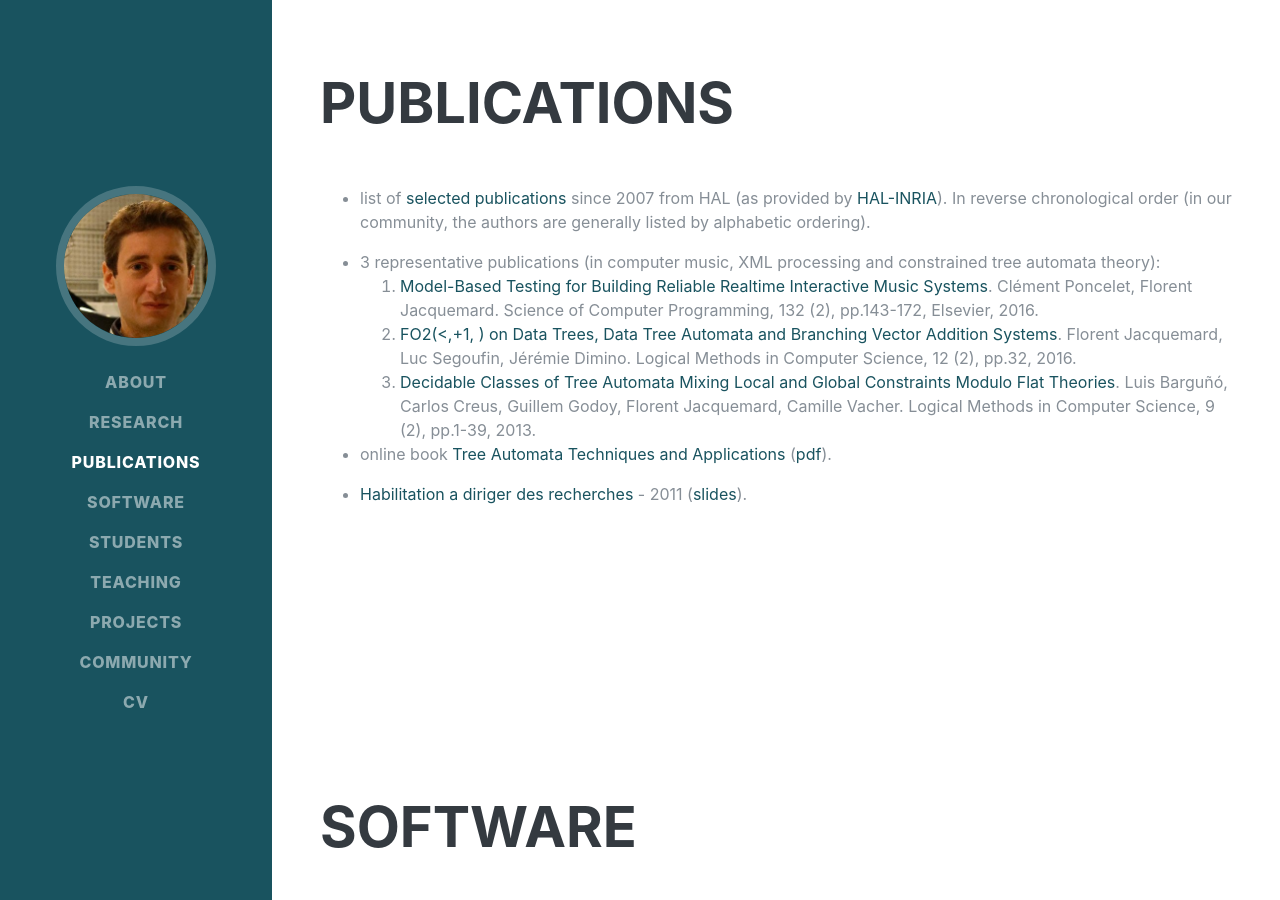
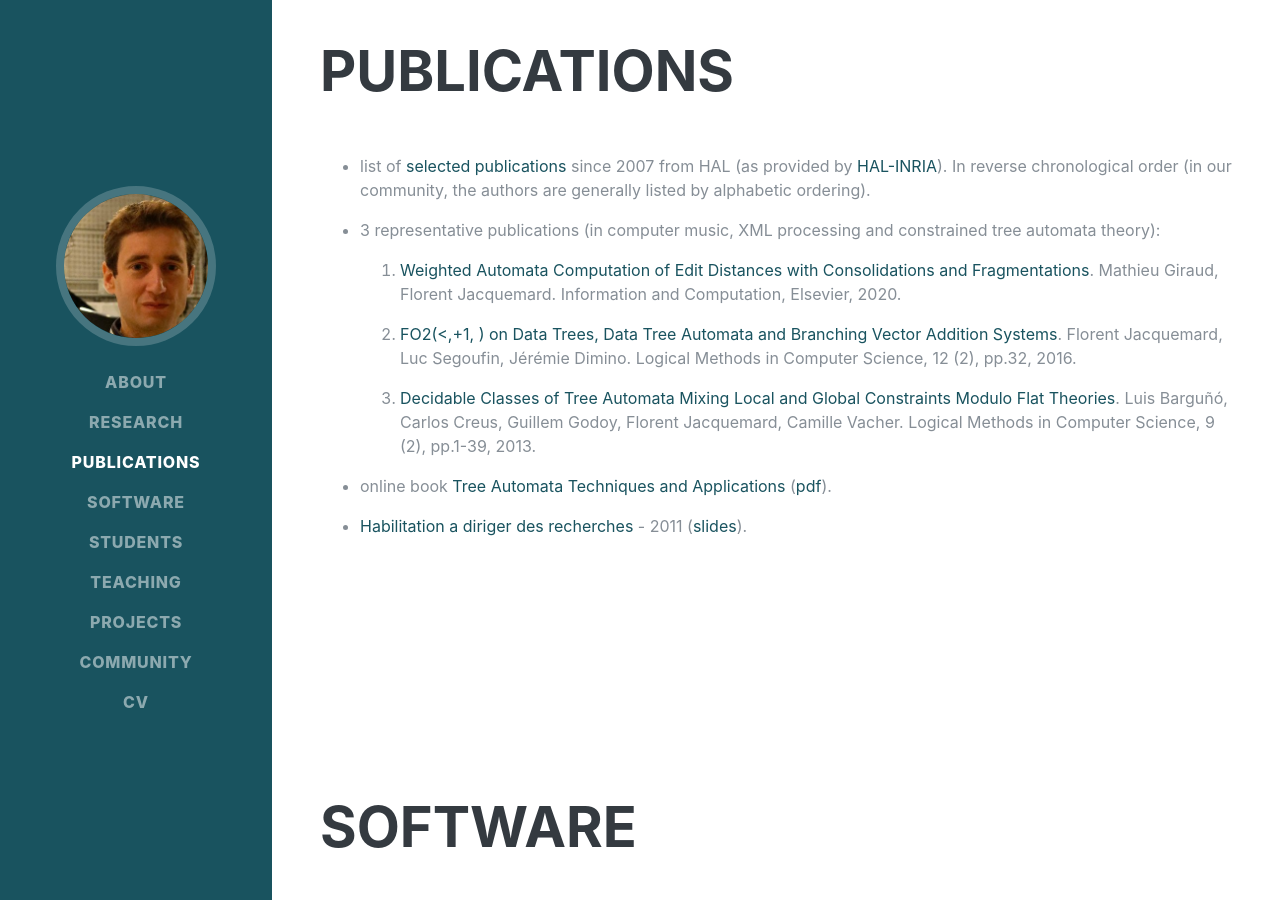
Before and after one commit to florento/florent-jacquemard.github.io, a Jekyll site: the page built from index.html, in a window 1280 px wide and 900 px high, scrolled down 1974 px. Built offline with Jekyll 4.4.1, drawn with Linux system fonts in a browser that asks for light colours; nearby versions of some CDN libraries; some web fonts are replaced.

Commit message:
liste sign. publis (MS-automata)

```diff
--- a/_publications/publications.md
+++ b/_publications/publications.md
@@ -8,12 +8,15 @@ description: publication list
 
 
 * 3 representative publications (in computer music, XML processing and constrained tree automata theory):
-   1. [Model-Based Testing for Building Reliable Realtime Interactive Music Systems](https://hal.archives-ouvertes.fr/hal-01314969).
-      Clément Poncelet, Florent Jacquemard.
-      Science of Computer Programming, 132 (2), pp.143-172, Elsevier, 2016.
+
+   1. [Weighted Automata Computation of Edit Distances with Consolidations and Fragmentations](https://hal.inria.fr/hal-01857267v4).
+      Mathieu Giraud, Florent Jacquemard.
+      Information and Computation, Elsevier, 2020.
+
    2. [FO2(<,+1, ) on Data Trees, Data Tree Automata and Branching Vector Addition Systems](https://hal.inria.fr/hal-00769249v3).
       Florent Jacquemard, Luc Segoufin, Jérémie Dimino.
       Logical Methods in Computer Science, 12 (2), pp.32, 2016.
+
    3. [Decidable Classes of Tree Automata Mixing Local and Global Constraints Modulo Flat Theories](https://hal.inria.fr/hal-00852382).
       Luis Barguñó, Carlos Creus, Guillem Godoy, Florent Jacquemard, Camille Vacher.
       Logical Methods in Computer Science, 9 (2), pp.1-39, 2013.
```
Also changed, not shown: _olds/archive.md (+6 -0 lines).
